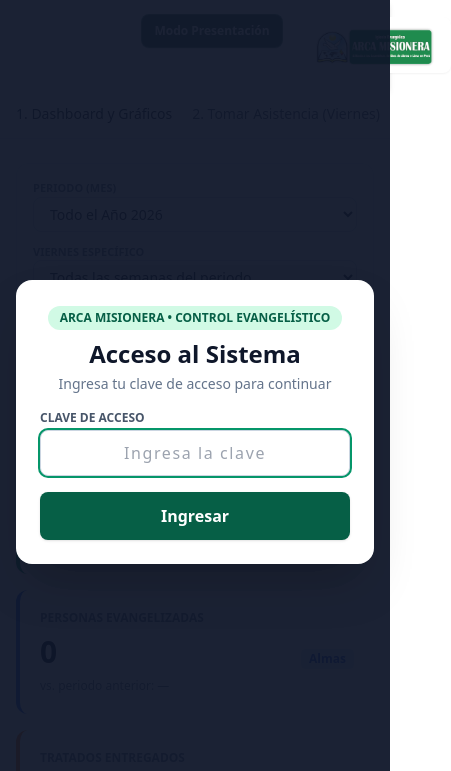
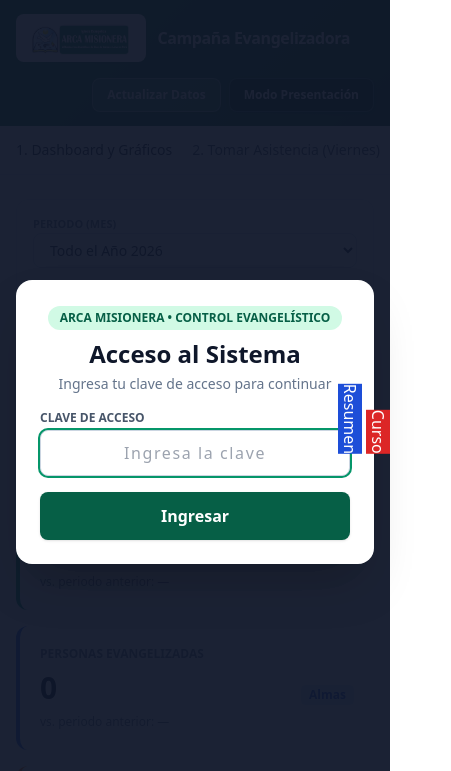
Before and after one commit to JJoSanzAL/evangelismo-adalpe, a plain HTML site: page index.html in a window 390 px wide. Shown: the top 771 px of the page, 451 px wide, since content can reach past the window. Drawn offline with nearby package versions, Linux system fonts and the light colour scheme; files whose address does not match are found by name.

Commit message:
Update index.html

```diff
--- a/index.html
+++ b/index.html
@@ -12,7 +12,7 @@
   <link rel="stylesheet" href="https://cdn.jsdelivr.net/npm/flatpickr/dist/flatpickr.min.css">
   <script src="https://cdn.jsdelivr.net/npm/flatpickr"></script>
   <script src="https://cdn.jsdelivr.net/npm/flatpickr/dist/l10n/es.js"></script>
-  <link rel="stylesheet" href="styles.css" />
+  <link rel="stylesheet" href="styles.css?v=3" />
 </head>
 <body class="text-slate-800">
 
@@ -43,42 +43,56 @@
     </div>
   </div>
 
-  <button id="btn-exit-pres" type="button" onclick="togglePresentacion()" class="hidden fixed top-4 right-4 z-50 bg-slate-900 text-white text-xs px-3.5 py-2 rounded-full shadow-lg items-center gap-1.5 opacity-95 hover:opacity-100">
-    Salir de Presentación
+  <button
+    id="btn-exit-pres"
+    type="button"
+    onclick="togglePresentacion()"
+    style="display: none; position: fixed; top: 1rem; right: 1rem; z-index: 9999;"
+    class="bg-emerald-900 hover:bg-emerald-800 text-white text-xs font-bold px-4 py-2 rounded-full shadow-xl border border-white/30">
+    ✕ Salir de Presentación
   </button>
 
-  <header class="app-header text-white px-4 sm:px-6 py-3.5 shadow-md">
-    <div class="max-w-7xl mx-auto flex items-center justify-between gap-4">
-      <div class="flex flex-col justify-center gap-2 shrink-0">
-        <div class="flex items-center gap-2">
-          <button type="button" onclick="cargarDatos()" class="bg-white/15 hover:bg-white/25 border border-white/25 text-white text-xs px-3 py-2 rounded-lg font-medium transition">
-            Actualizar Datos
-          </button>
-          <button type="button" onclick="togglePresentacion()" class="bg-emerald-950/75 hover:bg-emerald-950 border border-emerald-200/30 text-white text-xs px-3 py-2 rounded-lg font-semibold transition shadow">
-            Modo Presentación
-          </button>
-        </div>
-        <p class="text-sm sm:text-base font-bold tracking-tight text-white">
-          Campaña Evangelizadora
-        </p>
-      </div>
-
-      <p class="hidden md:block text-xs italic text-emerald-50/95 max-w-md text-center leading-snug">
-        “Porque el Hijo del Hombre vino a buscar y a salvar lo que se había perdido.” <span class="not-italic font-semibold text-white">Lucas 19:10</span>
-      </p>
-
-      <div class="flex items-center justify-end shrink-0">
+  <header
+    id="main-header"
+    class="app-header text-white px-4 sm:px-6 py-3.5 shadow-md"
+    style="background: linear-gradient(135deg, #1b7a43 0%, #135830 100%); color: #ffffff;">
+    <div class="max-w-7xl mx-auto flex flex-wrap items-center justify-between gap-4">
+      <div class="flex items-center gap-3 shrink-0">
         <img
           id="church-logo"
           src="assets/logo-arca-misionera.png"
           alt="Logo Iglesia Evangélica Arca Misionera"
-          class="h-14 sm:h-16 w-auto max-w-[230px] sm:max-w-[280px] object-contain rounded-lg bg-white px-2 py-1 shadow-sm"
+          class="h-12 sm:h-14 w-auto max-w-[180px] object-contain rounded-lg bg-white px-2 py-1 shadow-sm"
         />
+        <span class="text-base sm:text-lg font-extrabold tracking-tight text-white">
+          Campaña Evangelizadora
+        </span>
+      </div>
+
+      <p class="hidden xl:block text-xs italic text-emerald-50 max-w-md text-center leading-snug">
+        “Porque el Hijo del Hombre vino a buscar y a salvar lo que se había perdido.” <span class="not-italic font-semibold text-white">Lucas 19:10</span>
+      </p>
+
+      <div class="flex items-center gap-2 shrink-0 ml-auto">
+        <button
+          type="button"
+          onclick="cargarDatos()"
+          style="background-color: rgba(255,255,255,0.18); color: #ffffff;"
+          class="hover:opacity-90 border border-white/35 text-xs px-3.5 py-2 rounded-lg font-semibold transition shadow-sm">
+          Actualizar Datos
+        </button>
+        <button
+          type="button"
+          onclick="togglePresentacion()"
+          style="background-color: #0b3b1e; color: #ffffff;"
+          class="hover:opacity-90 border border-emerald-200/35 text-xs px-3.5 py-2 rounded-lg font-bold transition shadow">
+          Modo Presentación
+        </button>
       </div>
     </div>
   </header>
 
-  <nav class="app-nav bg-white border-b border-slate-200 sticky top-0 z-30">
+  <nav id="main-nav" class="app-nav bg-white border-b border-slate-200 sticky top-0 z-30">
     <div class="max-w-7xl mx-auto px-4 sm:px-6 flex gap-5 overflow-x-auto text-sm">
       <button type="button" onclick="cambiarTab('dashboard')" id="tab-dashboard" class="py-3.5 tab-active whitespace-nowrap">1. Dashboard y Gráficos</button>
       <button type="button" onclick="cambiarTab('asistencia')" id="tab-asistencia" class="py-3.5 text-slate-600 hover:text-emerald-800 whitespace-nowrap">2. Tomar Asistencia (Viernes)</button>
@@ -336,23 +350,35 @@
   </main>
 
   <!-- Pestañas flotantes en el borde derecho a media altura -->
-  <div id="floating-dock" class="floating-dock">
-    <button type="button" id="dock-tab-resumen" onclick="togglePanelFlotante('resumen')" class="dock-tab dock-tab-resumen" title="Abrir o cerrar Resumen">
+  <div id="floating-dock" class="floating-dock" style="position: fixed; right: 0; top: 50%; transform: translateY(-50%); z-index: 900;">
+    <button
+      type="button"
+      id="dock-tab-resumen"
+      onclick="togglePanelFlotante('resumen')"
+      style="background-color: #1d4ed8; color: #ffffff; writing-mode: vertical-rl;"
+      class="dock-tab"
+      title="Abrir Resumen Semanal">
       Resumen
     </button>
-    <button type="button" id="dock-tab-curso" onclick="togglePanelFlotante('curso')" class="dock-tab dock-tab-curso" title="Abrir o cerrar Curso">
+    <button
+      type="button"
+      id="dock-tab-curso"
+      onclick="togglePanelFlotante('curso')"
+      style="background-color: #dc2626; color: #ffffff; writing-mode: vertical-rl;"
+      class="dock-tab"
+      title="Abrir Hermanos en Curso">
       Curso
     </button>
   </div>
 
   <!-- Ventana flotante: Resumen Semanal -->
-  <aside id="panel-resumen" class="floating-drawer hidden" aria-label="Resumen Semanal">
+  <aside id="panel-resumen" class="floating-drawer hidden" aria-label="Resumen Semanal" style="position: fixed; right: 2.35rem; top: 50%; transform: translateY(-50%); z-index: 950;">
     <div class="bg-blue-700 text-white px-3.5 py-2.5 flex items-center justify-between gap-2">
       <div class="flex items-center gap-2">
         <span class="text-xs font-bold tracking-wide">Resumen Semanal</span>
         <span id="badge-fecha-resumen" class="bg-blue-900/80 text-blue-100 text-[10px] font-bold px-2 py-0.5 rounded">—</span>
       </div>
-      <button type="button" onclick="cerrarPanelFlotante('resumen')" title="Ocultar ventana" class="bg-blue-900/70 hover:bg-blue-950 text-white text-xs font-bold px-2.5 py-1 rounded transition">
+      <button type="button" onclick="cerrarPanelFlotante('resumen')" title="Ocultar ventana" class="bg-blue-950/75 hover:bg-blue-950 text-white text-xs font-bold px-2.5 py-1 rounded transition">
         ▸ Ocultar
       </button>
     </div>
@@ -368,14 +394,14 @@
   </aside>
 
   <!-- Ventana flotante: Hermanos en Curso -->
-  <aside id="panel-curso" class="floating-drawer hidden" aria-label="Hermanos en curso de evangelismo">
+  <aside id="panel-curso" class="floating-drawer hidden" aria-label="Hermanos en curso de evangelismo" style="position: fixed; right: 2.35rem; top: 50%; transform: translateY(-50%); z-index: 950;">
     <div class="bg-red-700 text-white px-3.5 py-2.5 flex items-center justify-between gap-2">
       <div class="flex items-center gap-2">
         <span class="w-2 h-2 rounded-full bg-amber-300 animate-pulse"></span>
         <span class="text-xs font-bold tracking-wide">Curso de Evangelismo</span>
         <span id="badge-count-clases" class="bg-red-950/75 text-white text-[11px] font-bold px-2 py-0.5 rounded-full">0</span>
       </div>
-      <button type="button" onclick="cerrarPanelFlotante('curso')" title="Ocultar ventana" class="bg-red-950/70 hover:bg-red-950 text-white text-xs font-bold px-2.5 py-1 rounded transition">
+      <button type="button" onclick="cerrarPanelFlotante('curso')" title="Ocultar ventana" class="bg-red-950/75 hover:bg-red-950 text-white text-xs font-bold px-2.5 py-1 rounded transition">
         ▸ Ocultar
       </button>
     </div>
@@ -384,6 +410,6 @@
     </div>
   </aside>
 
-  <script src="app.js"></script>
+  <script src="app.js?v=3"></script>
 </body>
 </html>
```
